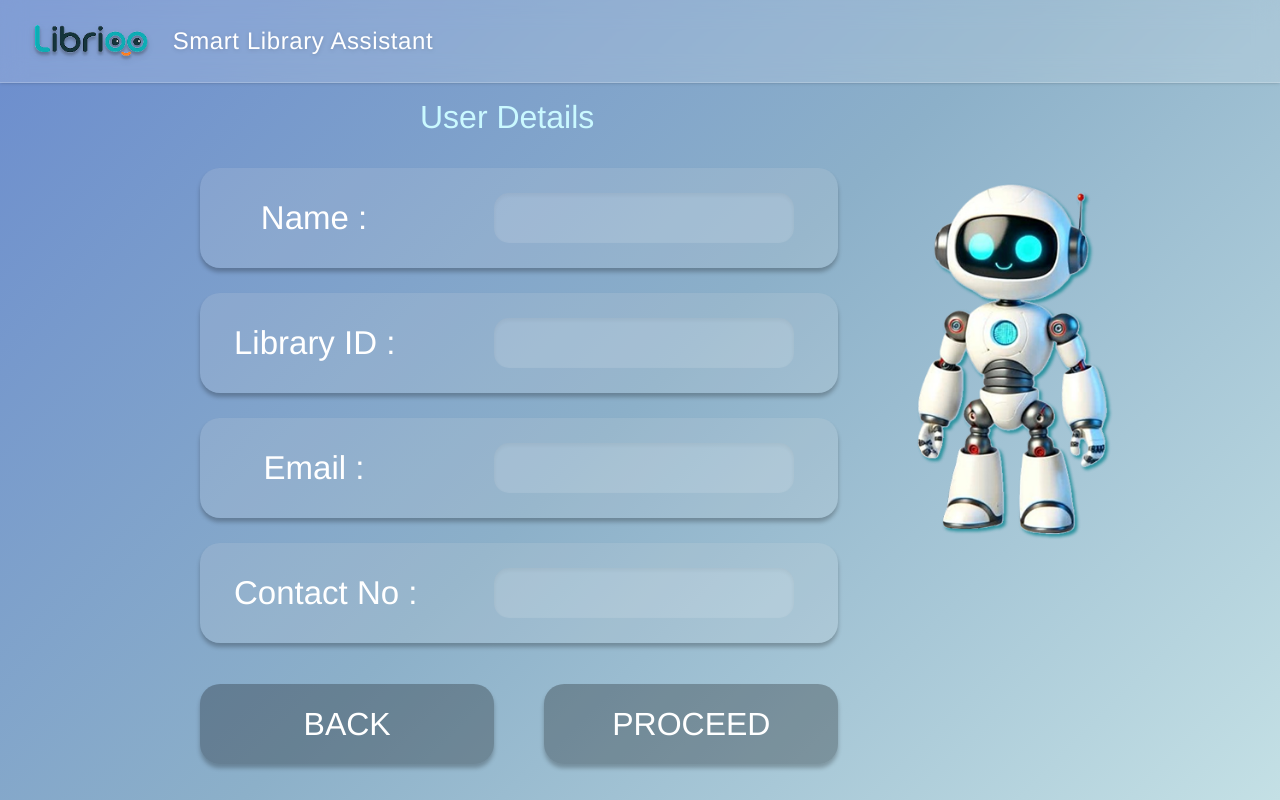
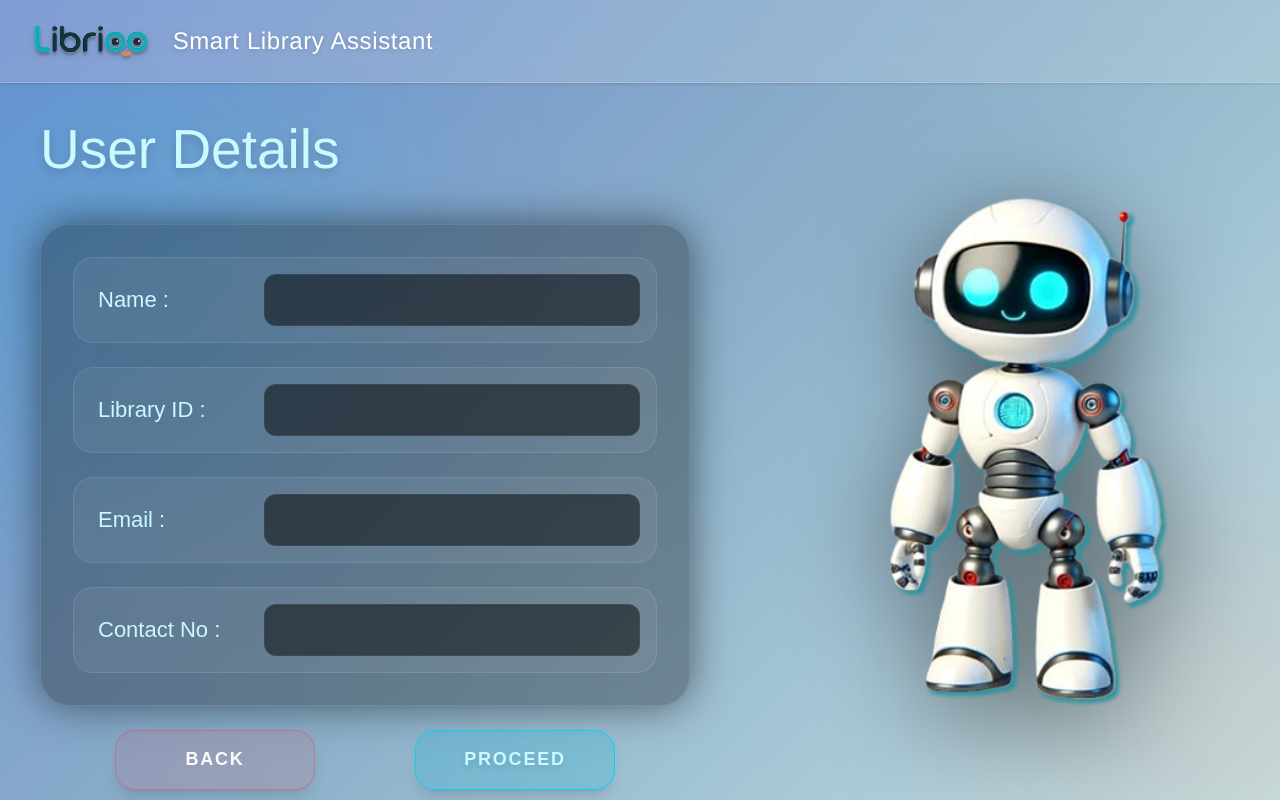
Before and after one commit to projectlibrioo-source/librioo-system, a React (Vite) app in the folder frontend/: page /robot/user-details in a window 1280 px wide. Built offline with nearby package versions, Linux system fonts and the light colour scheme.

Commit message:
update user details to comply with the new ui design

```diff
--- a/frontend/src/robot/pages/UserDetails.jsx
+++ b/frontend/src/robot/pages/UserDetails.jsx
@@ -1,5 +1,5 @@
 import React, { useEffect } from "react";
-import { useNavigate,useLocation } from "react-router-dom";
+import { useNavigate, useLocation } from "react-router-dom";
 import RobotLayout from "../layouts/RobotLayout";
 import robotImage from "../../assets/pixverse-image-effect-prompt-give-me-three-pic-removebg-preview-1-1.png";
 
@@ -15,47 +15,35 @@ const UserDetails = () => {
   console.log("User Type:", userType);
 
   // 2. Prepare the ID Label and Value dynamically
-  // If guest, label is "Guest ID", otherwise "Library ID"
   const idLabel = userType === "guest" ? "Guest ID :" : "Library ID :";
 
   // 3. Map the data based on what your backend sends
   const formData = {
-    // Name: Checks 'fullName' (Guest) OR 'name' (Member)
     name: passedUser.fullName || passedUser.name || "",
-
-    // ID: Checks 'guestID' (Guest) OR 'libraryId' (Member)
     id: userType === "guest"
-        ? (passedUser.guestID || passedUser.guestId || "") // Added guestID based on your image
+        ? (passedUser.guestID || passedUser.guestId || "")
         : (passedUser.libraryID || passedUser.ID || ""),
-
-    // Email: 'email' is usually the same for both
     email: passedUser.email || "",
-
-    // Contact: Checks 'phoneNumber' (Guest) OR 'contactNo' (Member)
     contactNo: passedUser.phoneNumber || passedUser.contactNo || passedUser.mobile || "",
   };
 
   // 4. Handle Back Button Logic
   const handleBack = () => {
     if (userType === "guest") {
-        navigate("/robot/guest-login"); // Go back to guest login
+        navigate("/robot/guest-login");
     } else {
-        navigate("/robot/member-login"); // Go back to member login
+        navigate("/robot/member-login");
     }
   };
 
-  // Optional: Redirect back to login if someone tries to access this page directly without logging in
   useEffect(() => {
     if (!passedUser.libraryId && !passedUser.id) {
-        // console.warn("No user data found, redirecting...");
-        // navigate("/robot/member-login"); // Uncomment this later to secure the page
+        // navigate("/robot/member-login"); // Secure the page if needed
     }
   }, [passedUser, navigate]);
 
-
   const handleProceed = () => {
       console.log("Proceeding with user:", formData);
-      // Pass the user data to the NEXT page (Selection) as well
       navigate("/robot/search", { state: { user: formData } });
   };
 
@@ -68,132 +56,112 @@ const UserDetails = () => {
 
   return (
     <RobotLayout>
-      <div className="h-full flex flex-col overflow-y-auto overflow-x-hidden px-[20px] sm:px-[100px]">
+      {/* Safe Float Animation */}
+      <style>
+        {`
+          @keyframes safeFloat {
+            0%, 100% { transform: translateY(0); }
+            50% { transform: translateY(-20px); }
+          }
+          .animate-safe-float {
+            animation: safeFloat 6s ease-in-out infinite;
+          }
+        `}
+      </style>
 
-        {/* Title Section */}
-        <div style={{
-          display: 'flex',
-          justifyContent: 'flex-start',
-          paddingLeft: 'clamp(20px, 25vw, 320px)',
-          width: '100%',
-          marginBottom: 'clamp(20px, 4vh, 60px)',
-          marginTop: 'clamp(10px, 2vh, 40px)',
-          flexShrink: 0
-        }}>
-          <h1
-            className="[font-family:'ADLaM_Display-Regular',Helvetica] font-normal text-[#caf9ff] tracking-[0] leading-[normal]"
-            style={{ fontSize: 'clamp(24px, 4vh, 60px)' }}
-          >
+      <div className="relative flex flex-col items-center justify-center w-full h-full p-4 overflow-x-hidden md:p-8">
+
+        {/* --- HOLOGRAPHIC BACKGROUND ORBS --- */}
+        <div className="absolute top-[-10%] left-[-10%] w-[500px] h-[500px] bg-cyan-400/20 blur-[120px] rounded-full z-0 pointer-events-none animate-pulse"></div>
+        <div className="absolute bottom-[-10%] right-[-10%] w-[400px] h-[400px] bg-[#ff7421]/15 blur-[120px] rounded-full z-0 pointer-events-none animate-pulse" style={{ animationDelay: '2s' }}></div>
+
+        {/* --- MAIN CONTENT WRAPPER --- */}
+        <div className="z-10 w-full max-w-[1200px] flex flex-col md:flex-row items-center justify-center gap-10 lg:gap-[100px] h-full">
+
+          {/* LEFT SIDE: Text and Form Container */}
+          <div className="flex-1 flex flex-col w-full max-w-[650px] justify-center pt-8 md:pt-0">
+
+            <h1 className="
+              [font-family:'ADLaM_Display-Regular',Helvetica]
+              text-[#caf9ff]
+              text-[clamp(32px,5vw,55px)]
+              leading-tight
+              drop-shadow-lg
+              mb-6 md:mb-10
+              text-center md:text-left
+            ">
               User Details
             </h1>
-        </div>
 
-        {/* Content Area */}
-        <div style={{
-          paddingLeft: 'clamp(0px, 12vw, 100px)',
-          flex: 1,
-          minHeight: '100px',
-          marginRight: '60px',
-          display: 'flex',
-          overflow: 'visible',
-          paddingBottom: '20px'
-        }}>
-          <div style={{
-            display: 'flex',
-            flexDirection: 'row',
-            gap: 'clamp(15px, 4vw, 100px)',
-            alignItems: 'stretch',
-            width: '100%',
-            height: '100%',
-            flexWrap: 'wrap'
-          }}>
-
-            {/* Left side: Form & Buttons */}
-            <div style={{
-              flex: 1,
-              minWidth: '300px',
-              display: 'flex',
-              flexDirection: 'column',
-              gap: 'clamp(15px, 2vh, 30px)',
-            }}>
-
-              {/* --- Form Section --- */}
             <form
-                className="flex flex-col gap-[15px] sm:gap-[25px] w-full"
+              className="flex flex-col w-full gap-6"
               onSubmit={(e) => { e.preventDefault(); handleProceed(); }}
             >
+
+              {/* GLASSMORPHIC FORM CARD */}
+              <div className="bg-black/30 backdrop-blur-xl border border-white/10 p-6 sm:p-8 rounded-[30px] shadow-[0_0_40px_rgba(0,0,0,0.5)] flex flex-col gap-4 sm:gap-6">
                 {formFields.map((field) => (
-                  /* CONTAINER STYLE:
-                     Matches the outer dark glassmorphism box in your image
-                  */
                   <div
                     key={field.id}
                     className="
-                      w-full
-                      h-[80px] sm:h-[100px]
-                      bg-[#d9d9d926] rounded-[20px] shadow-[0px_4px_4px_#00000040]
-                      flex flex-row items-center
-                      px-4 sm:px-6
-                      gap-[100px]
+                      w-full flex flex-col sm:flex-row items-start sm:items-center
+                      gap-2 sm:gap-6 bg-white/5 border border-white/10 rounded-[20px]
+                      p-3 sm:p-4 transition-all hover:bg-white/10 hover:border-cyan-400/30
                     "
                   >
                     {/* Label */}
                     <label
                       htmlFor={field.id}
                       className="
-                        w-[100px] sm:w-[160px] flex-shrink-0 ml-[10px]
-                        [-webkit-text-fill-color:white]
-                        [font-family:'Aldrich-Regular',Helvetica]
-                        text-[25px] sm:text-[33px]
+                        w-[120px] sm:w-[150px] flex-shrink-0
+                        text-[#caf9ff]
+                        [font-family:'Aldrich',sans-serif]
+                        text-[18px] sm:text-[22px]
                         whitespace-nowrap
-                        text-center
+                        pl-2
                       "
                     >
                       {field.label}
                     </label>
 
-                    {/* INPUT FIELD STYLE:
-                       Matches the inner lighter box in your image
-                    */}
-                    <div className="flex-1 mr-[20px] h-[50px] sm:h-[50px] bg-[#ffffff20] rounded-[15px] flex items-center shadow-inner">
+                    {/* Input Container (Darker inner shadow) */}
+                    <div className="flex-1 w-full bg-black/50 rounded-[12px] flex items-center shadow-inner border border-white/5 overflow-hidden">
                       <input
                         id={field.id}
                         type={field.type}
                         value={field.value}
                         readOnly
                         className="
-                          w-full h-full
-                          bg-transparent
-                          px-3
+                          w-full h-[45px] sm:h-[50px]
+                          bg-transparent px-4
                           text-white
-                          [font-family:'Aldrich-Regular',Helvetica]
-                          text-[25px] sm:text-[22px]
-                          text-center
-                          placeholder-gray-400
-                          focus:outline-none
-                          cursor-default
+                          [font-family:'Aldrich',sans-serif]
+                          text-[16px] sm:text-[20px]
+                          focus:outline-none cursor-default
                         "
                       />
                     </div>
                   </div>
                 ))}
+              </div>
 
-                {/* --- Navigation Buttons --- */}
-                <div className="flex flex-row gap-[50px] sm:gap-[50px] w-full mt-4">
+              {/* ACTION BUTTONS */}
+              <div className="z-10 w-full max-w-[1200px] flex flex-col md:flex-row items-center justify-center gap-10 lg:gap-[100px] h-full">
 
                 {/* Back Button */}
                 <button
                   type="button"
                   onClick={handleBack}
                   className="
-                      flex-1 h-[60px] sm:h-[80px]
+                    flex-1 max-w-[200px] h-[60px]
                     flex items-center justify-center
-                      bg-[#00000045] rounded-[20px] shadow-[0px_4px_4px_#00000040]
-                      cursor-pointer transition-all hover:bg-[#00000060]
-                      focus:outline-none focus:ring-2 focus:ring-[#ff7421]
+                    bg-red-500/10 backdrop-blur-md border border-red-500/30 rounded-[20px] shadow-lg
+                    cursor-pointer transition-all duration-300
+                    hover:bg-red-500/20 hover:border-red-500/50 hover:shadow-[0_0_20px_rgba(239,68,68,0.3)]
+                    focus:outline-none focus:ring-2 focus:ring-red-500
                   "
                 >
-                    <span className="[-webkit-text-fill-color:white] [font-family:'Aldrich-Regular',Helvetica] font-normal text-[clamp(16px,2.5vw,32px)]">
+                  <span className="text-[#fcfbfa] [font-family:'Aldrich',sans-serif] text-[16px] sm:text-[18px] tracking-widest font-bold">
                     BACK
                   </span>
                 </button>
@@ -202,14 +170,15 @@ const UserDetails = () => {
                 <button
                   type="submit"
                   className="
-                      flex-1 h-[60px] sm:h-[80px]
+                    flex-1 max-w-[200px] h-[60px]
                     flex items-center justify-center
-                      bg-[#00000045] rounded-[20px] shadow-[0px_4px_4px_#00000040]
-                      cursor-pointer transition-all hover:bg-[#00000060]
-                      focus:outline-none focus:ring-2 focus:ring-[#ff7421]
+                    bg-cyan-500/20 backdrop-blur-md border border-cyan-400 rounded-[20px] shadow-lg
+                    cursor-pointer transition-all duration-300
+                    hover:bg-cyan-400/30 hover:shadow-[0_0_20px_rgba(34,211,238,0.5)]
+                    focus:outline-none focus:ring-2 focus:ring-cyan-400
                   "
                 >
-                    <span className="[-webkit-text-fill-color:white] [font-family:'Aldrich-Regular',Helvetica] font-normal text-[clamp(16px,2.5vw,32px)]">
+                  <span className="text-[#caf9ff] [font-family:'Aldrich',sans-serif] text-[16px] sm:text-[18px] tracking-widest font-bold drop-shadow-md">
                     PROCEED
                   </span>
                 </button>
@@ -219,30 +188,15 @@ const UserDetails = () => {
 
           </div>
 
-            {/* Right side: Robot image (Desktop) */}
-            <div style={{
-              flexShrink: 0,
-              width: 'clamp(100px, 18vw, 400px)',
-              display: 'flex',
-              alignItems: 'flex-start',
-              overflow: 'hidden',
-              marginTop: '-2px'
-            }} className="hidden sm:flex">
+          {/* RIGHT SIDE: Floating Robot Image (Desktop Only) */}
+          <div className="hidden md:flex flex-1 items-center justify-center w-full max-w-[350px] lg:max-w-[450px] shrink-0 animate-safe-float">
             <img
-                style={{
-                  width: '100%',
-                  height: 'auto',
-                  maxHeight: '600px',
-                  objectFit: 'contain'
-                }}
+              className="w-full h-auto max-h-[70vh] object-contain drop-shadow-[0_20px_50px_rgba(0,0,0,0.5)]"
               alt="Smart Library Assistant Robot"
               src={robotImage}
             />
           </div>
 
-
-
-          </div>
         </div>
       </div>
     </RobotLayout>
```
Lines whose indentation alone changed are shown as unchanged.
